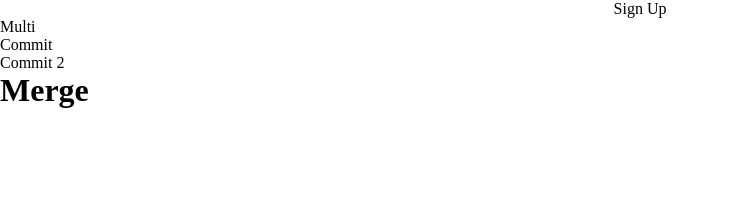
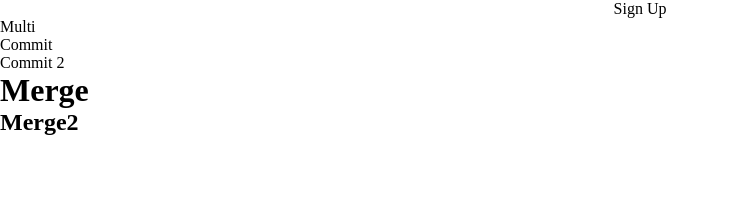
Before and after one commit to Siltrim/test_git, a Next.js app: page / in a window 1280 px wide. Shown: the top 199 px of the page, without its empty margins (0-729 px from the left). Built offline with nearby package versions, Linux system fonts and the light colour scheme.

Commit message:
merge 2 ide test commit

```diff
--- a/pages/index.tsx
+++ b/pages/index.tsx
@@ -7,6 +7,7 @@ export default function Home() {
           <div>Commit</div>
           <div>Commit 2</div>
           <h1>Merge</h1>
+          <h2>Merge2</h2>
 
       </>
 
```
